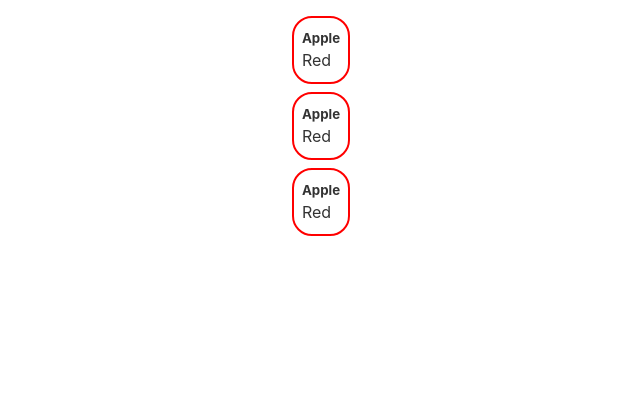
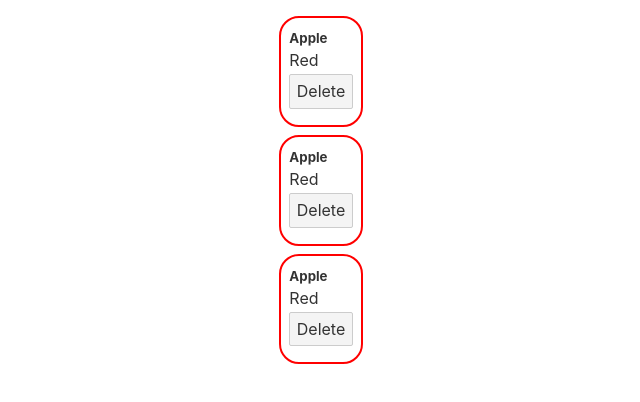
Before and after one commit to fede3mmanuel/svelte, a Svelte app: page / in a window 1280 px wide. Shown: the top 402 px of the page, without its empty margins (319-959 px from the left). Built offline with nearby package versions, Linux system fonts and the light colour scheme.

Commit message:
Inline Event Handlers

```diff
--- a/src/App.svelte
+++ b/src/App.svelte
@@ -4,6 +4,15 @@
 		{name: "Banana", color: "yellow", amount: 7, id: 2},
 		{name: "Grape", color: "Purple", amount: 3, id: 3}
 	];
+
+	const deleteFruit = (id) => {
+		console.log(id);
+
+		fruits = fruits.filter((fruit) => fruit.id != id);
+
+		console.log(fruits);
+	}
+
 </script>
 
 <main>
@@ -12,6 +21,7 @@
 		<div class="card">
 			<h5>{fruits[0].name}</h5>
 			<p>{fruits[0].color}</p>
+			<button on:click={() => deleteFruit(fruit.id)}>Delete</button>
 		</div>
 	{:else}
 		<p>There is no fruit on our fruit array</p>
```
